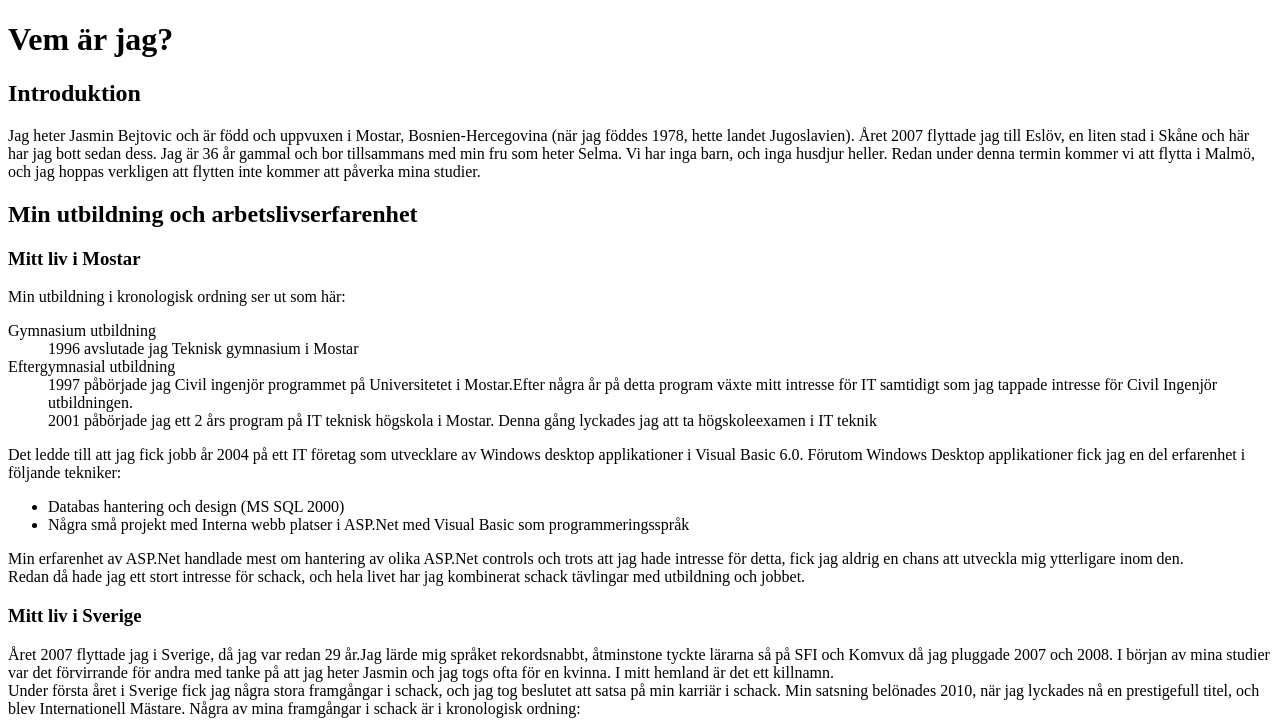
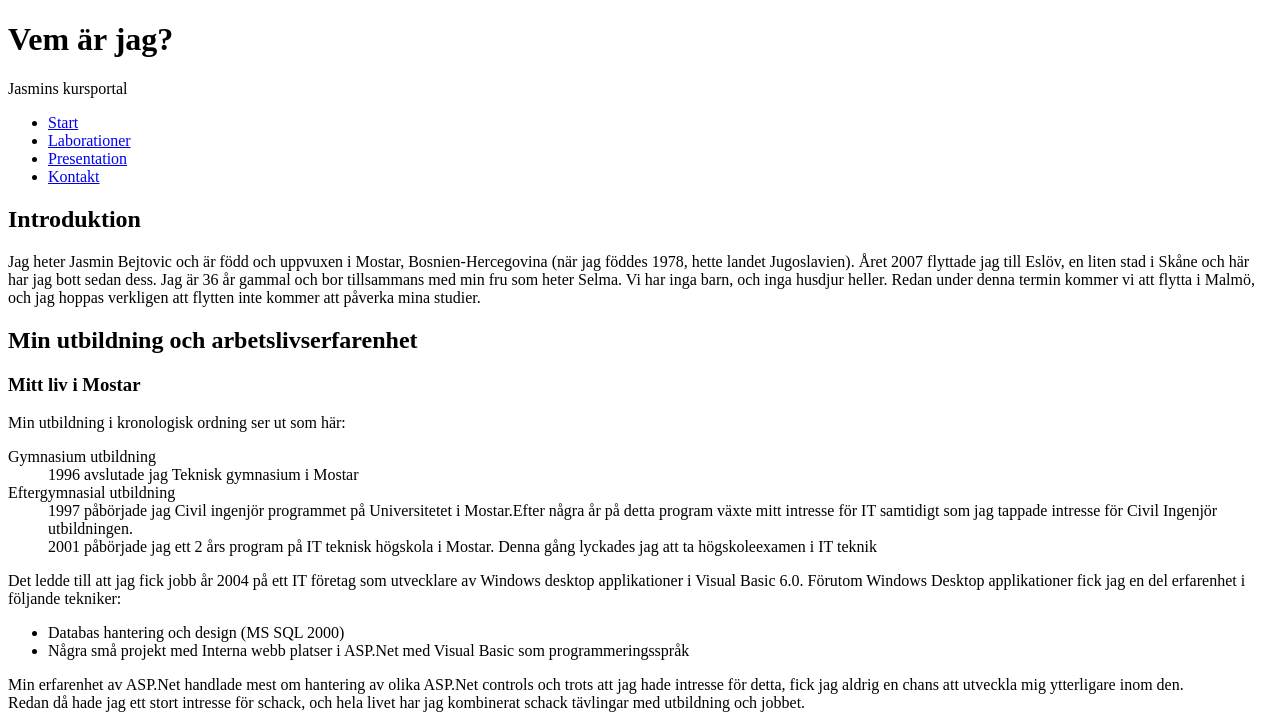
Before and after one commit to Bejta/1ik415-laborationer, a plain HTML site: page pages/presentation.html in a window 1280 px wide. Shown: the top 728 px of the page. Drawn offline with Linux system fonts and the light colour scheme.

Commit message:
Uppgift 1.4 och intern laenkstruktur

```diff
--- a/pages/presentation.html
+++ b/pages/presentation.html
@@ -2,14 +2,28 @@
 <html lang="SV">
     <head>
         <META charset="utf-8"/>
-        <title>Min Presentation</title>
+        <title>Presentation</title>
     </head>
 
 <body>
 <!--Jag använde kommentarerna för att få en tydligare struktur på min kod -->
-    <h1>Vem är jag?</h1>
+    <header>
+        <h1>Vem är jag?</h1>
+        <p>Jasmins kursportal</p>
+    </header>
 
-<!--Del 1 -->
+    <nav>
+               <ul id="meni">
+                   <li><a href="../index.html">Start</a></li>
+                   <li><a href="laborationer.html">Laborationer</a></li>
+                   <li><a href="presentation.html">Presentation</a></li>
+                   <li><a href="kontakt.html">Kontakt</a></li>
+               </ul>
+    </nav>
+
+
+    <section>
+        <!--Del 1 -->
     <h2>Introduktion</h2>
         <p>Jag heter Jasmin Bejtovic och är född och uppvuxen i Mostar, Bosnien-Hercegovina (när jag föddes 1978, hette landet Jugoslavien). Året 2007 flyttade jag till Eslöv, en liten stad i Skåne och här har jag bott sedan dess. Jag är 36 år gammal och bor tillsammans med min fru som heter Selma. Vi har inga barn, och inga husdjur heller. Redan under denna termin kommer vi att flytta i Malmö, och jag hoppas verkligen att flytten inte kommer att påverka mina studier.</p>
 
@@ -65,6 +79,8 @@ Om några är ytterligare intresserade av den aspekten av mitt liv, får de gär
        <h2>Mina förhoppningar</h2>
        <p>Under våren 2014 började jag fundera på att fortsätta jobba inom IT (mest för att jag tröttnade på livsstilen som schackspelare). Eftersom det redan är ett tag sedan jag jobbade med IT, tog jag beslutet att söka en utbildning på distans. När jag hittade Webbprogrammerare utbildning på LNU, fanns där inget dilemma. Sättet på hur distansutbildningen fungerar passar mig och kurserna som ges handlar om just detta som jag vill lära mig. Detta fick mig att söka utbildningen. Och nu är jag här...skriver en presentation om mig själv i den inledande kursen på programmet. Om två år hoppas jag att jag sitter på ett kontor och skriver kod som webbprogrammerare. Det som jag gärna vill jobba med är ASP.NET MVC eller ASP.NET WebForms, gärna någonstans i Malmö trakten.</p>
        <p>Jag hoppas att ni har fått en lite bättre bild av vem jag är. </p>
+    </section>
+
 
 </body>
 </html>
```
Also changed, not shown: index.html (+31 -1 lines), pages/kontakt.html (added, +21 -0 lines), pages/laborationer.html (added, +22 -0 lines).
